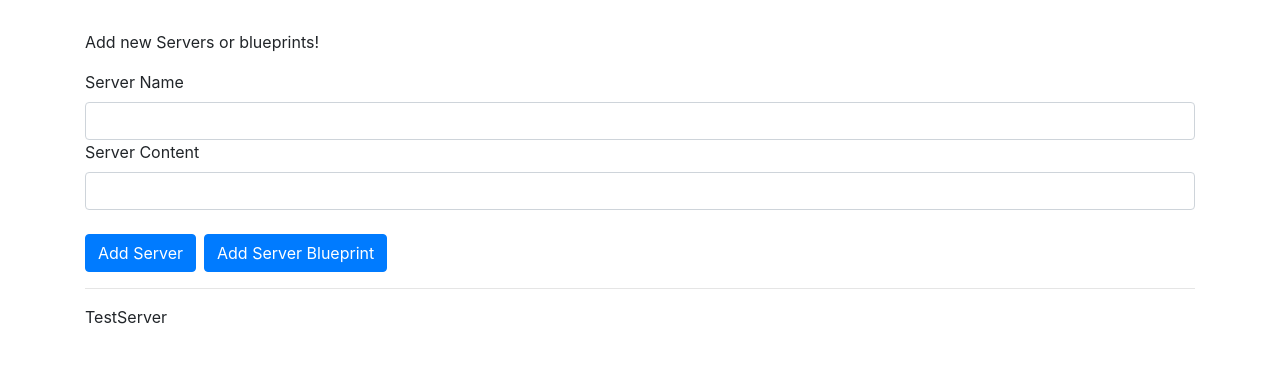
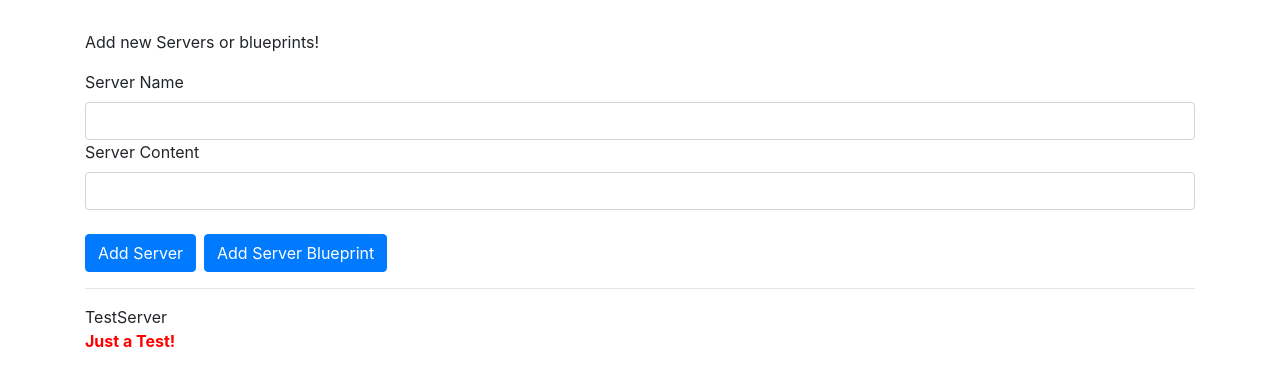
Before and after one commit to ddeveloper72/angular-app-components, an Angular app: page / in a window 1280 px wide. Shown: the top 386 px of the page. Built offline with nearby package versions, Linux system fonts and the light colour scheme.

Commit message:
Moved the server element component to the app component to the server element component.html.

```diff
--- a/src/app/app.component.html
+++ b/src/app/app.component.html
@@ -8,7 +8,12 @@
     <div class="col-sm-12">
       <app-server-element
       *ngFor="let serverElement of serverElements"
-      [srvElement]="serverElement"></app-server-element>
+      [srvElement]="serverElement">
+      <p>
+        <strong *ngIf="serverElement.type === 'server'" style="color: red">{{ serverElement.content }}</strong>
+        <em *ngIf="serverElement.type === 'blueprint'">{{ serverElement.content }}</em>
+      </p>
+    </app-server-element>
     </div>
   </div>
 </div>
```
